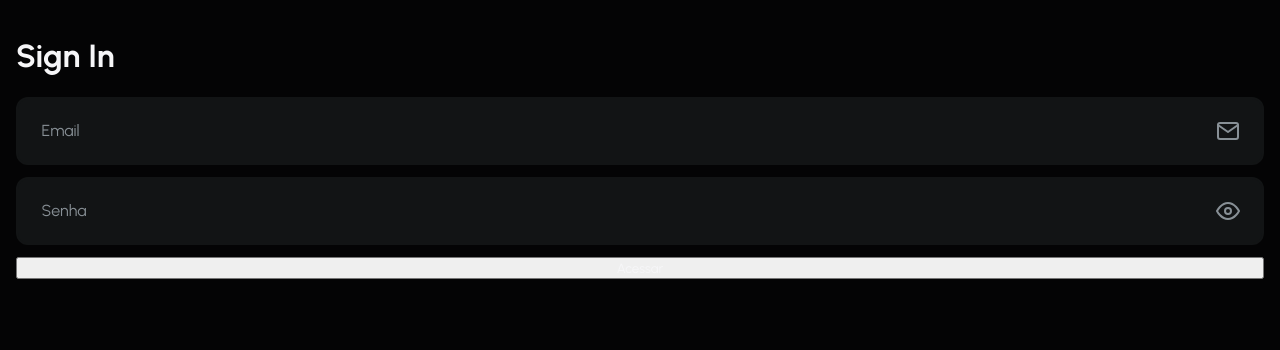
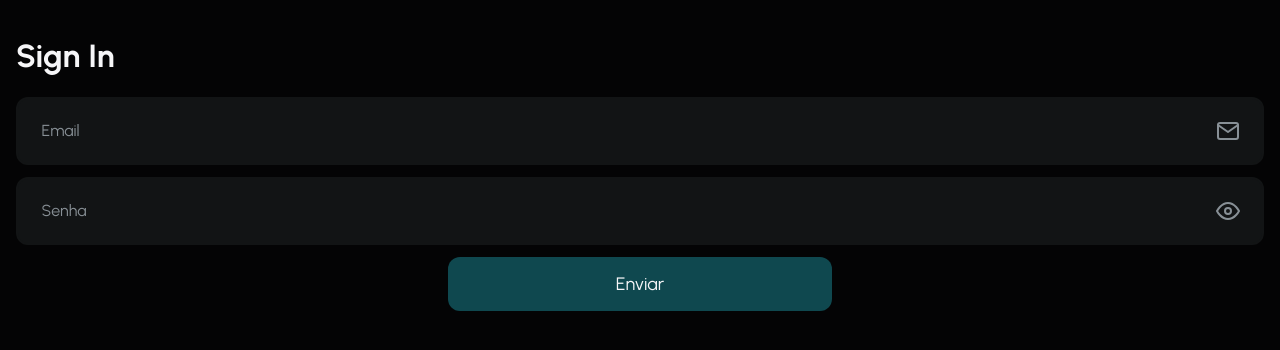
Before and after one commit to F3lip3/nance-app-vite, a React (Vite) app: page /signin in a window 1280 px wide. Shown: the top 350 px of the page. Built offline with nearby package versions, Linux system fonts and the light colour scheme.

Commit message:
feat(signin): add signIn function using the api

```diff
--- a/package.json
+++ b/package.json
@@ -11,6 +11,9 @@
   "dependencies": {
     "@radix-ui/react-label": "^0.1.5",
     "@stitches/react": "^1.2.8",
+    "@tanstack/react-query": "^4.0.10",
+    "axios": "^0.27.2",
+    "dotenv": "^16.0.1",
     "react": "^18.2.0",
     "react-dom": "^18.2.0",
     "react-hook-form": "^7.33.1",
--- a/src/app/index.tsx
+++ b/src/app/index.tsx
@@ -1,13 +1,17 @@
+import { QueryClientProvider } from '@tanstack/react-query';
 import { BrowserRouter } from 'react-router-dom';
 import { AppRoutes } from '~/app/routes';
+import { queryClient } from '~/global/config/queryClient';
 import { globalStyles } from '~/global/styles/globalStyles';
 
 export const App = () => {
   globalStyles();
 
   return (
-    <BrowserRouter>
-      <AppRoutes />
-    </BrowserRouter>
+    <QueryClientProvider client={queryClient}>
+      <BrowserRouter>
+        <AppRoutes />
+      </BrowserRouter>
+    </QueryClientProvider>
   );
 };
--- a/src/app/modules/SignIn/containers/SignInContainer/index.tsx
+++ b/src/app/modules/SignIn/containers/SignInContainer/index.tsx
@@ -1,18 +1,16 @@
-import { useCallback } from 'react';
-import { Container } from '~/app/modules/SignIn/containers/SignInContainer/styles';
+import {
+  Container,
+  SubmitButton
+} from '~/app/modules/SignIn/containers/SignInContainer/styles';
 import { useSignInForm } from '~/app/modules/SignIn/forms/SignInForm/useSignInForm';
 import EmailField from '~/app/shared/components/EmailField';
 import PasswordField from '~/app/shared/components/PasswordField';
 
 export const SignInContainer = () => {
-  const { errors, handleSubmit, register } = useSignInForm();
-
-  const onSubmit = useCallback((data: any) => {
-    console.info(data);
-  }, []);
+  const { errors, register, submitForm } = useSignInForm();
 
   return (
-    <Container onSubmit={handleSubmit(onSubmit)} noValidate>
+    <Container noValidate>
       <EmailField label="Email" error={errors.email} {...register('email')} />
       <PasswordField
         label="Senha"
@@ -20,7 +18,9 @@ export const SignInContainer = () => {
         {...register('password')}
       />
 
-      <button type="submit">Acessar</button>
+      <SubmitButton type="button" onClick={() => submitForm()}>
+        Enviar
+      </SubmitButton>
     </Container>
   );
 };
--- a/src/app/modules/SignIn/containers/SignInContainer/styles.ts
+++ b/src/app/modules/SignIn/containers/SignInContainer/styles.ts
@@ -1,7 +1,18 @@
 import { styled } from '~/global/config/stitches.config';
 
 export const Container = styled('form', {
+  alignItems: 'center',
   display: 'flex',
   flexDirection: 'column',
   gap: '$3'
 });
+
+export const SubmitButton = styled('button', {
+  backgroundColor: '$primary',
+  border: 'none',
+  borderRadius: '$xl',
+  color: '$foreground',
+  fontSize: '$lg',
+  padding: '$4 $6',
+  width: '$sm'
+});
--- a/src/app/modules/SignIn/forms/SignInForm/useSignInForm.tsx
+++ b/src/app/modules/SignIn/forms/SignInForm/useSignInForm.tsx
@@ -1,3 +1,4 @@
+import { useMutation } from '@tanstack/react-query';
 import React, { createContext, useCallback, useContext } from 'react';
 import {
   Control,
@@ -16,6 +17,8 @@ import {
 import { SignInFormFields } from '~/app/modules/SignIn/forms/SignInForm/interfaces/SignInFormFields';
 import { SignInFormSchema } from '~/app/modules/SignIn/forms/SignInForm/validations/SignInFormSchema';
 import { useYupValidationResolver } from '~/app/shared/hooks/useYupValidationResolver';
+import { SignInResponse } from '~/app/shared/interfaces/User';
+import api from '~/app/shared/services/api';
 
 interface SignInFormContextData {
   clearErrors: UseFormClearErrors<SignInFormFields>;
@@ -29,8 +32,7 @@ interface SignInFormContextData {
   setValue: UseFormSetValue<SignInFormFields>;
   trigger: UseFormTrigger<SignInFormFields>;
   watch: UseFormWatch<SignInFormFields>;
-  // submitForm: (offerDataBeforeUpdate?: IOffer) => void
-  // sendOffer: UseMutationResult<void, unknown, ICreateOrUpdateOffer, unknown>
+  submitForm: () => void;
 }
 
 interface SignInFormProps {
@@ -60,6 +62,21 @@ const SignInFormProvider: React.FC<SignInFormProps> = ({ children }) => {
     reValidateMode: 'onChange'
   });
 
+  const signIn = useMutation(async (signInData: SignInFormFields) => {
+    try {
+      const response = await api.post<SignInResponse>('auth/login', signInData);
+      console.info(response.data);
+    } catch (error: any) {
+      console.error(error.code);
+    }
+  });
+
+  const submitForm = async () => {
+    await handleSubmit(async data => {
+      await signIn.mutateAsync(data);
+    })();
+  };
+
   return (
     <SignInFormContext.Provider
       value={{
@@ -72,6 +89,7 @@ const SignInFormProvider: React.FC<SignInFormProps> = ({ children }) => {
         reset,
         setError,
         setValue,
+        submitForm,
         trigger,
         watch
       }}
--- a/src/app/shared/components/GenericField/style.ts
+++ b/src/app/shared/components/GenericField/style.ts
@@ -21,6 +21,7 @@ export const IconStyles = css({
 export const FormControl = styled('div', {
   display: 'flex',
   flexDirection: 'column',
+  width: '$full',
 
   variants: {
     state: {
--- /dev/null
+++ b/src/app/shared/interfaces/User.ts
@@ -0,0 +1,14 @@
+export interface User {
+  id: number;
+  email: string;
+  name: string;
+  status: 'ACTIVE' | 'REMOVED';
+  role: 'ADMIN' | 'COMMON';
+  created_at: Date;
+  updated_at: Date;
+}
+
+export interface SignInResponse {
+  access_token: string;
+  user: User;
+}
--- /dev/null
+++ b/src/app/shared/services/api.ts
@@ -0,0 +1,11 @@
+import axios from 'axios';
+
+const api = axios.create({
+  baseURL: import.meta.env.VITE_API_BASE_URL ?? 'http://localhost:5000',
+  headers: {
+    Accept: 'application/json',
+    'Content-Type': 'application/json'
+  }
+});
+
+export default api;
--- /dev/null
+++ b/src/global/config/queryClient.ts
@@ -0,0 +1,3 @@
+import { QueryClient } from '@tanstack/react-query';
+
+export const queryClient = new QueryClient();
```
Also changed, not shown: 2 other files (tests, documents, lock files or other folders).
